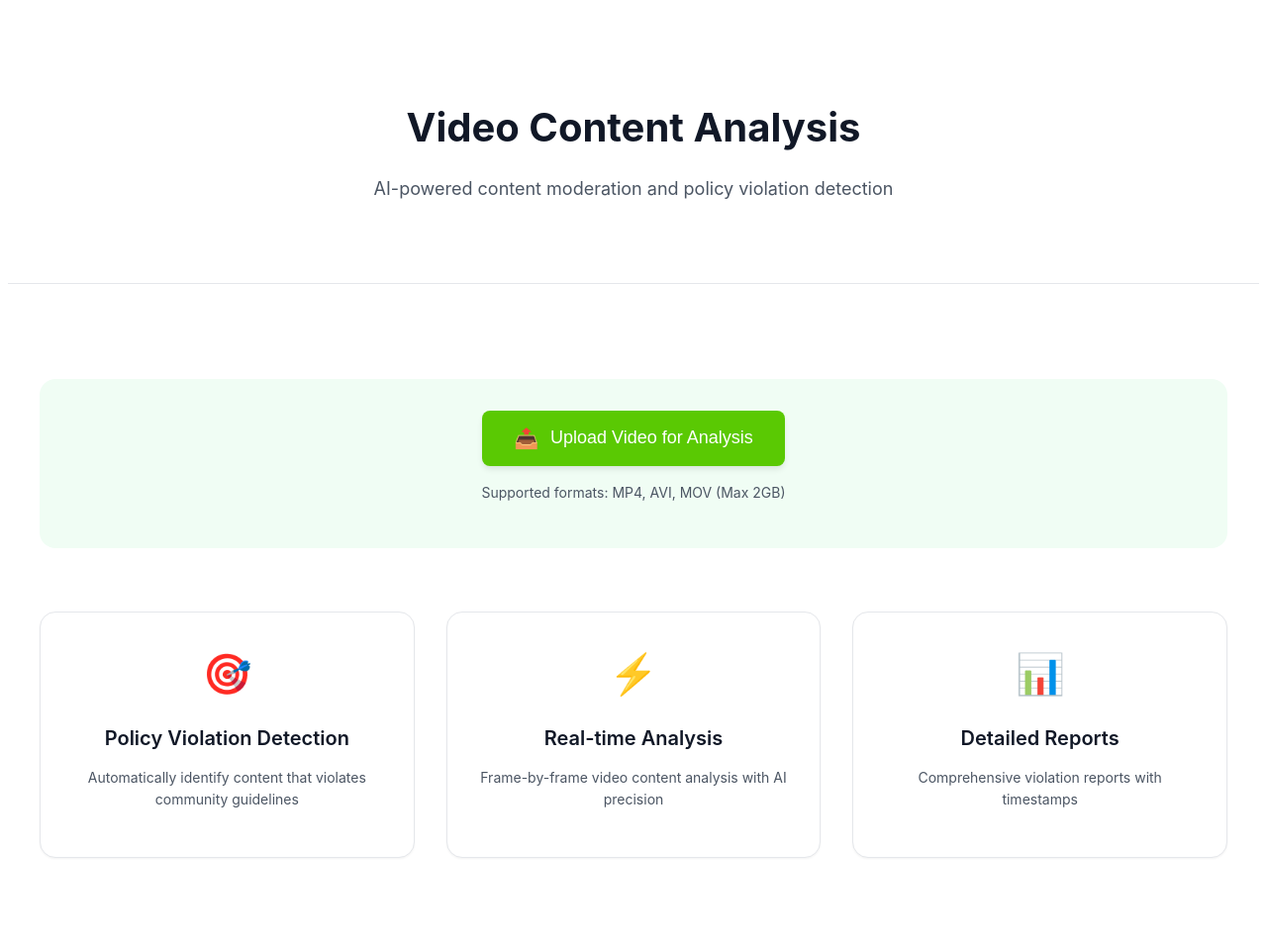
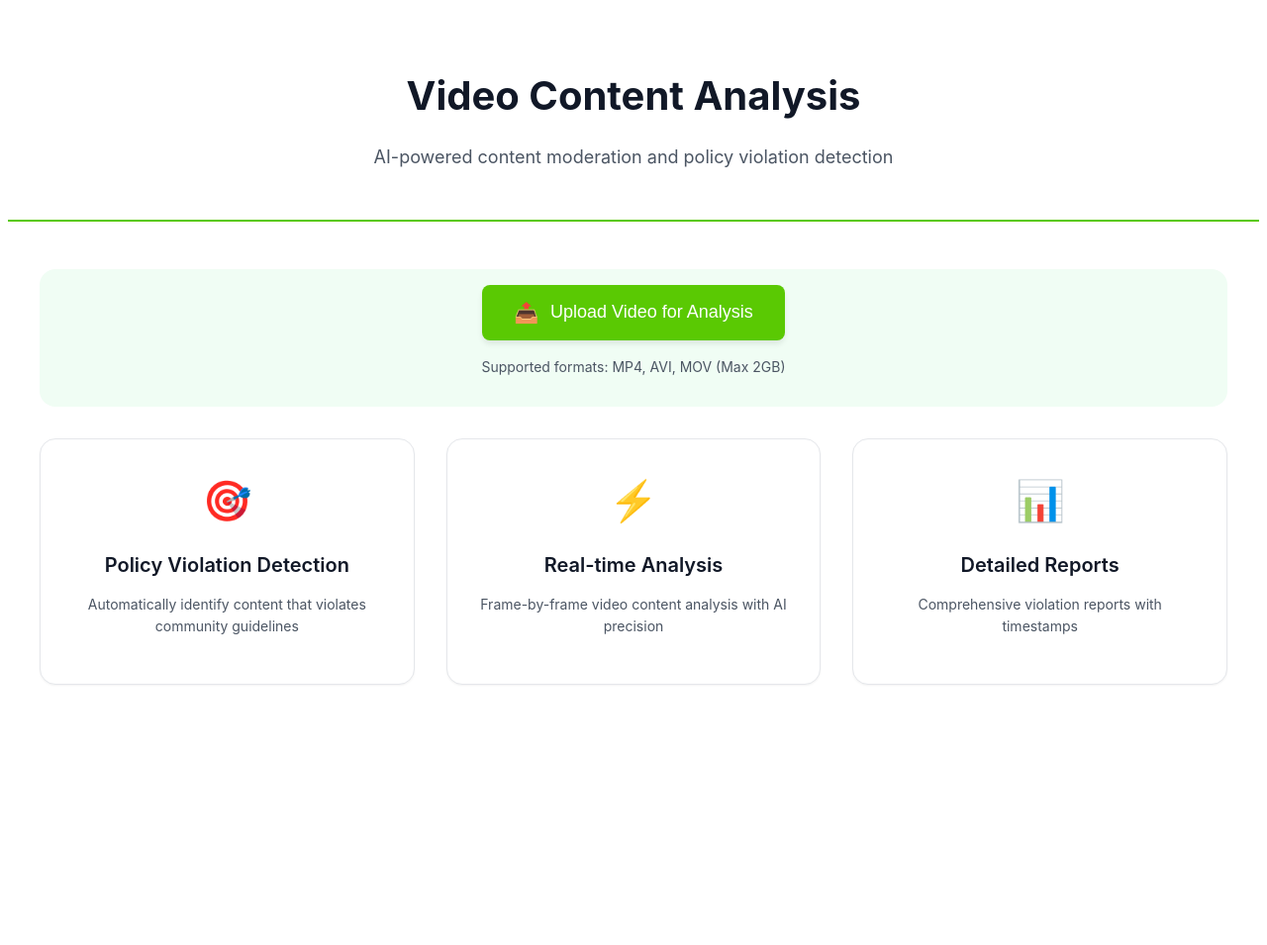
Before and after one commit to Hrishikesh332/Twelve-Labs-Content-Intelligence, a Flask app: page / in a window 1280 px wide. Shown: the whole page at 99% size. After the commit the page ends 692 px from the top, so only its background shows below. Run offline with Flask 3, Linux system fonts and the light colour scheme; some libraries are stand-ins or nearby versions.

Commit message:
Fixed UI and Padding

```diff
--- a/app.py
+++ b/app.py
@@ -15,7 +15,7 @@ logger = logging.getLogger(__name__)
 load_dotenv()
 
 app = Flask(__name__)
-# app.config['SECRET_KEY'] = os.getenv('SECRET_KEY', 'your-secret-key')
+app.config['SECRET_KEY'] = os.getenv('SECRET_KEY', 'your-secret-key')
 app.config['UPLOAD_FOLDER'] = 'uploads'
 app.config['MAX_CONTENT_LENGTH'] = 100 * 1024 * 1024
 API_KEY = os.getenv('API_KEY')
--- a/static/css/style.css
+++ b/static/css/style.css
@@ -22,12 +22,11 @@ body {
 
 /* Header */
 .header {
-    padding: 4rem 1rem;
+    padding: 2rem 1rem;
     text-align: center;
     background: white;
-    border-bottom: 1px solid var(--border);
+    border-bottom: 2px solid var(--primary);
 }
-
 .header h1 {
     font-size: 2.5rem;
     font-weight: 700;
@@ -44,7 +43,7 @@ body {
 .container {
     max-width: 1200px;
     margin: 0 auto;
-    padding: 2rem 1rem;
+    padding: 1rem 1rem;
 }
 
 /* Feature Cards */
@@ -91,8 +90,8 @@ body {
 /* Upload Section */
 .upload-section {
     text-align: center;
-    margin: 4rem 0;
-    padding: 2rem;
+    margin: 2rem 0;
+    padding: 1rem;
     background: var(--primary-light);
     border-radius: 1rem;
 }
--- a/static/js/main.js
+++ b/static/js/main.js
@@ -231,9 +231,7 @@ document.addEventListener('DOMContentLoaded', function() {
                             </span>
                         </div>
                         <p class="violation-description">${violation.description}</p>
-                        <div class="violation-confidence">
-                            Confidence: ${Math.round(violation.confidence * 100)}%
-                        </div>
+
                     </div>
                 </div>
             `).join('')}
```
